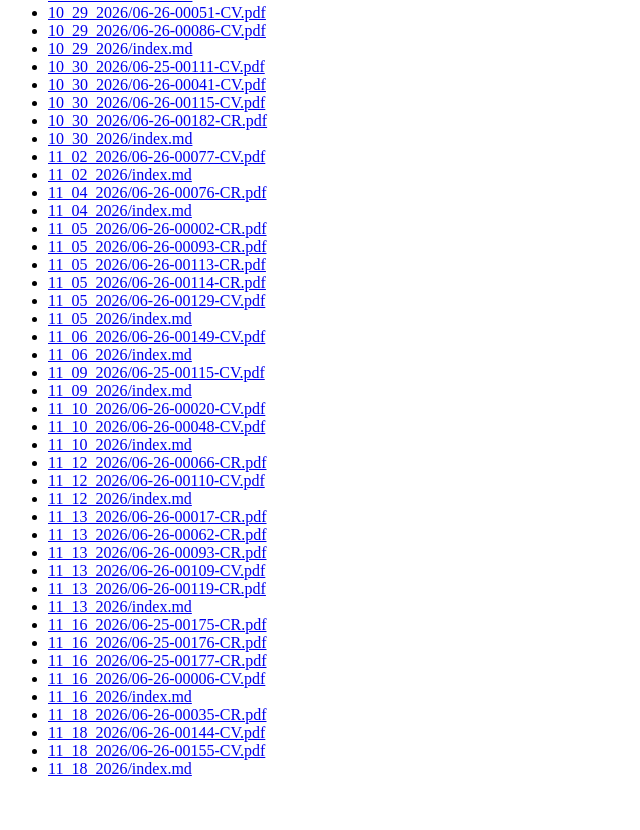
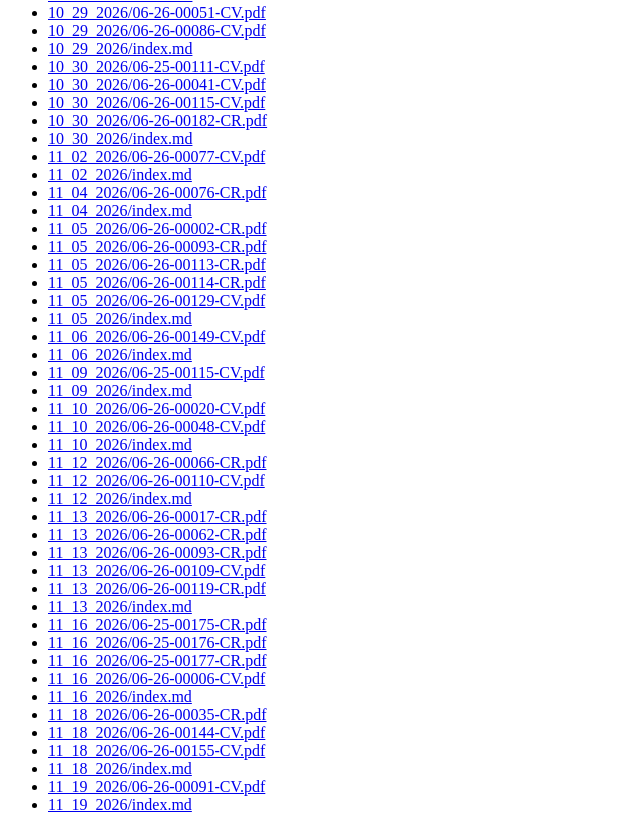
Before and after one commit to robertvw64/sixth-court-opinions, a plain HTML site: page index.html in a window 1280 px wide. Shown: the part 602-1432 px from the top of the page, without its empty margins (0-640 px from the left). Before the commit the page ends 1396 px from the top, so only its background shows below. Drawn offline with Linux system fonts and the light colour scheme.

Commit message:
Automated update: Court files and browser index

```diff
--- a/index.html
+++ b/index.html
@@ -73,4 +73,6 @@
 <li><a href="opinions/11_18_2026/06-26-00144-CV.pdf">11_18_2026/06-26-00144-CV.pdf</a></li>
 <li><a href="opinions/11_18_2026/06-26-00155-CV.pdf">11_18_2026/06-26-00155-CV.pdf</a></li>
 <li><a href="opinions/11_18_2026/index.md">11_18_2026/index.md</a></li>
+<li><a href="opinions/11_19_2026/06-26-00091-CV.pdf">11_19_2026/06-26-00091-CV.pdf</a></li>
+<li><a href="opinions/11_19_2026/index.md">11_19_2026/index.md</a></li>
 </ul></body></html>
```
Also changed, not shown: 2 other files.
